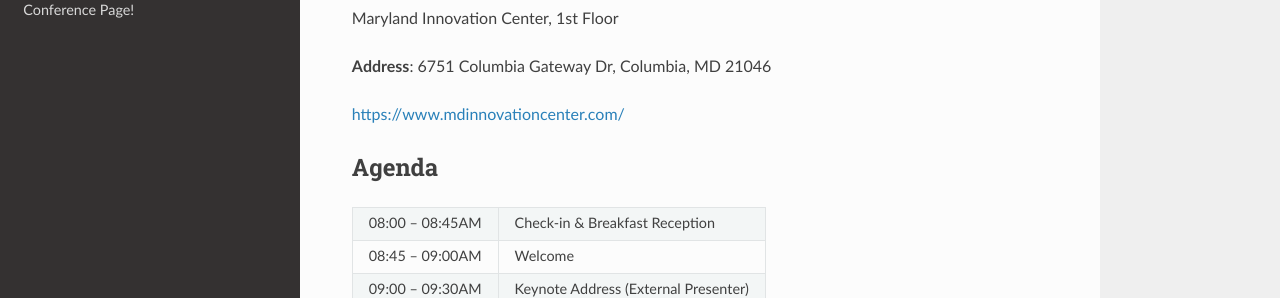
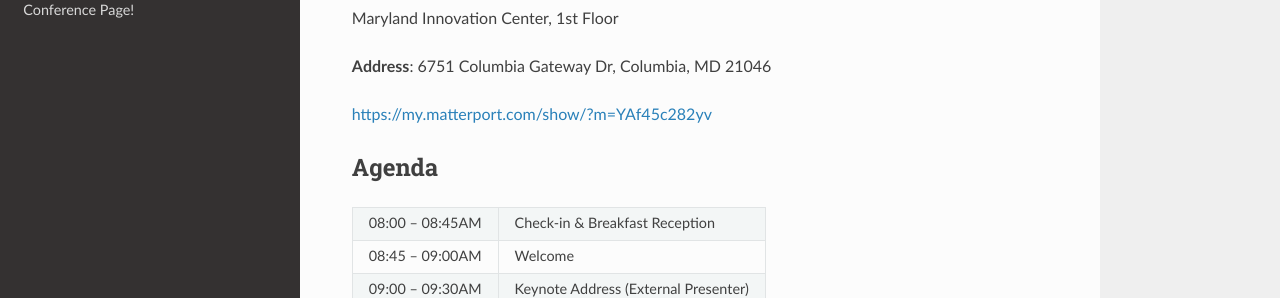
Before and after one commit to qizhewww/Data-Science-Conference, a Sphinx documentation site: the page built from docs/source/index.rst, in a window 1280 px wide and 900 px high, scrolled down 600 px. Shown: the part 153-451 px from the top of the window. Built offline with Sphinx 7.4.7 and the Read the Docs theme 2.0.0, drawn with Linux system fonts in a browser that asks for light colours; part of the change alters nothing that is shown.

Commit message:
Update index.rst

```diff
--- a/docs/source/index.rst
+++ b/docs/source/index.rst
@@ -32,7 +32,7 @@ Maryland Innovation Center, 1st Floor
 
 **Address**: 6751 Columbia Gateway Dr, Columbia, MD 21046
 
-https://www.mdinnovationcenter.com/
+https://my.matterport.com/show/?m=YAf45c282yv
 
 Agenda
 --------
```
